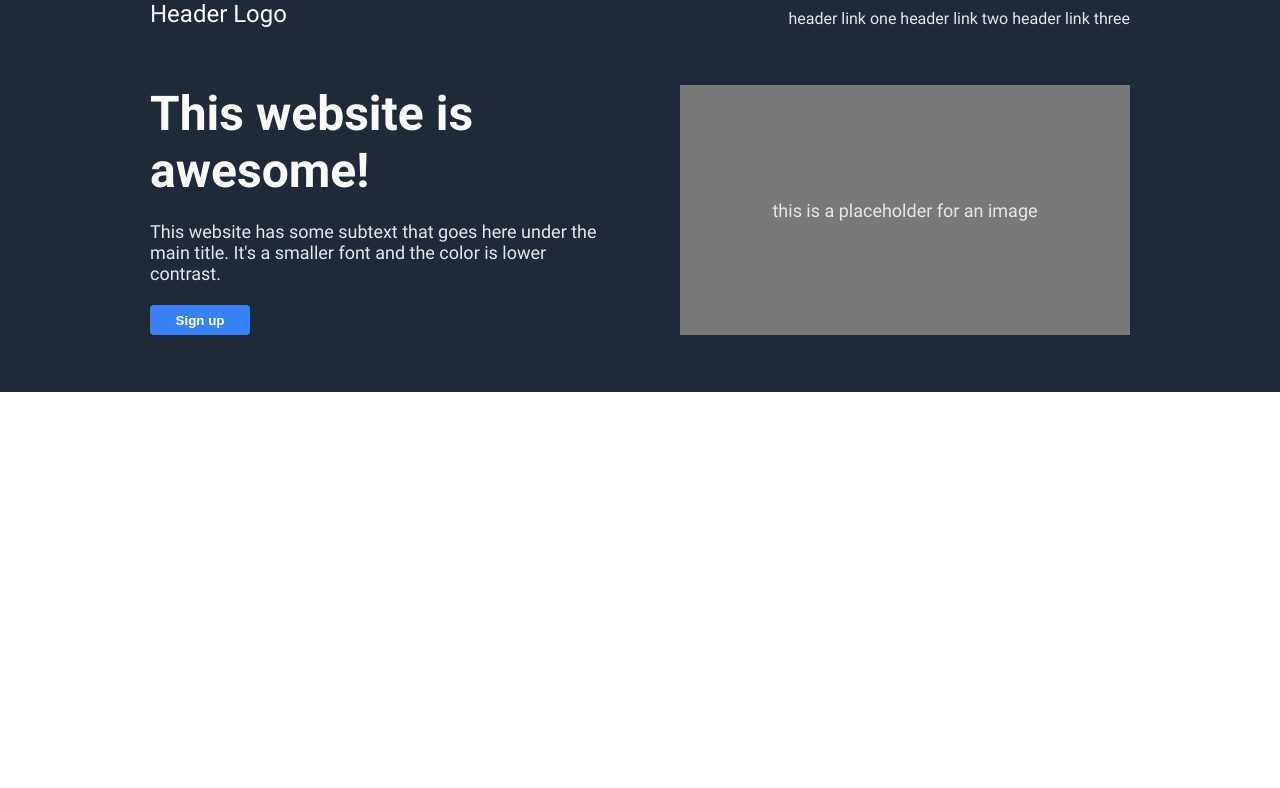
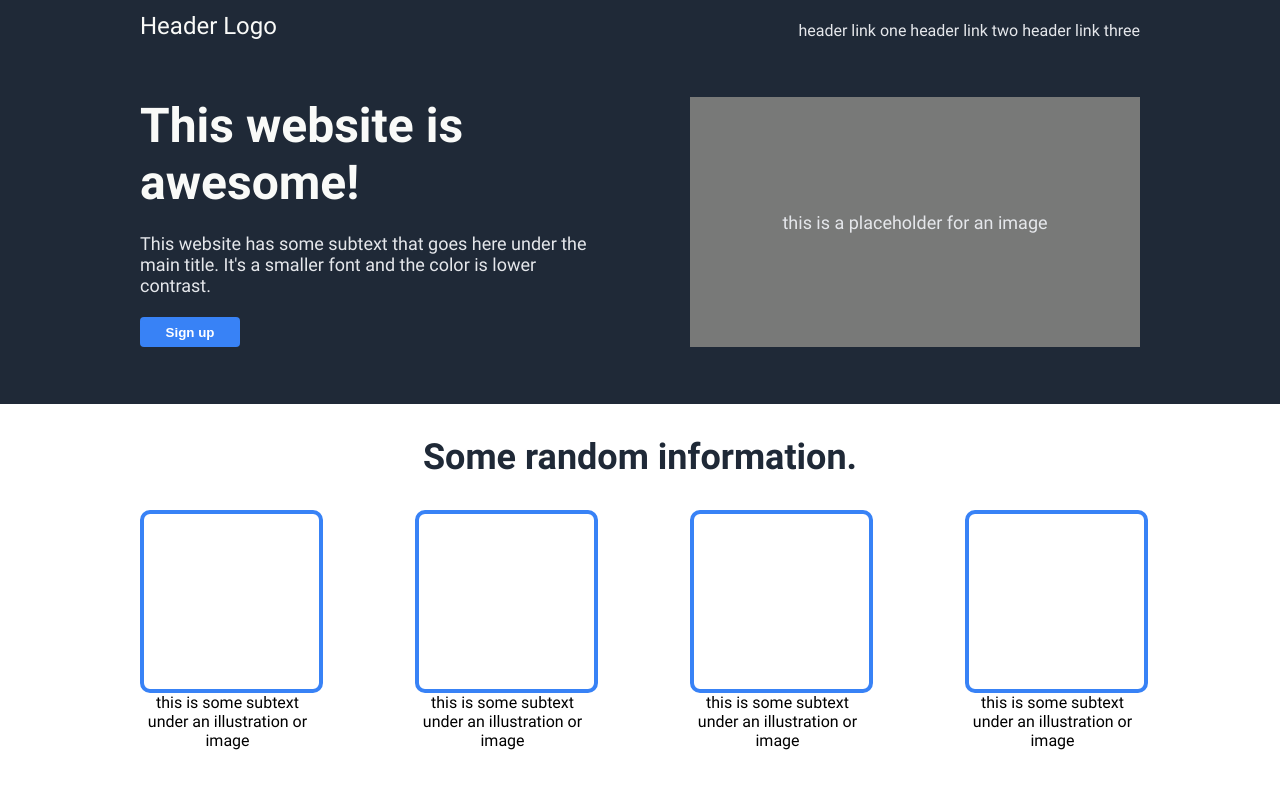
Before and after one commit to catagonus/landing-page, a plain HTML site: page index.html in a window 1280 px wide. Drawn offline with Linux system fonts and the light colour scheme.

Commit message:
add section 2 to website

```diff
--- a/index.html
+++ b/index.html
@@ -8,7 +8,7 @@
     <link rel="stylesheet" href="style.css">
 </head>
 <body>
-    <div class="section">
+    <div class="section1">
         <div class="hero">
             <div class="navbar">
                 <div class="logo">Header Logo</div>
@@ -29,5 +29,31 @@
         </div>
     </div>
 
+    <div class="section2">
+        <div class="information">
+            <div class="info-heading">Some random information.</div>
+            <div class="info-grid">
+                <div class="info-item">
+                    <div class="info-image"></div>
+                    <div class="info-text">this is some subtext under an illustration or image</div>
+                </div>
+                <div class="info-item">
+                    <div class="info-image"></div>
+                    <div class="info-text">this is some subtext under an illustration or image</div>
+                </div>
+                <div class="info-item">
+                    <div class="info-image"></div>
+                    <div class="info-text">this is some subtext under an illustration or image</div>
+                </div>
+                <div class="info-item">
+                    <div class="info-image"></div>
+                    <div class="info-text">this is some subtext under an illustration or image</div>
+                </div>
+            </div>
+        </div>
+    </div>
+
+    <div class="section3"></div>
+
 </body>
 </html>
--- a/style.css
+++ b/style.css
@@ -47,21 +47,27 @@ a {
     text-decoration: none;
 }
 
-.section {
+.section1 {
     background-color: #1f2937;
     color: #f9faf8;
+    display: flex;
+    justify-content: center;
 }
 
 .hero {
-    margin: 0 150px;
+    /* margin: 0 150px; */
+    width: 1000px;
+    flex-shrink: 1;
     display: flex;
     flex-direction: column;
+    /* align-items: center; */
 }
 
 .navbar {
     display: flex;
     justify-content: space-between;
     align-items: flex-end;
+    margin-top: 12px;
 }
 
 .logo {
@@ -76,11 +82,9 @@ a {
     gap: 20px;
     justify-content: space-between;
     height: 300px;
-    justify-content: space-between;
     align-items: center;
     font-size: 18px;
     color: #e5e7eb;
-
 }
 
 .header {
@@ -106,5 +110,48 @@ a {
     align-items: center;
     width: 450px;
     height: 250px;
-    flex: 0 1 auto;
+    flex: 0 0 auto;
 }
+
+.section2 {
+    display: flex;
+    justify-content: center;
+}
+
+.information {
+    margin: 0 150px;
+    display: flex;
+    flex-direction: column;
+    align-items: center;
+}
+
+.info-heading {
+    font-size: 36px;
+    font-weight: bolder;
+    color: #1f2937;
+    margin: 32px 0;
+}
+
+.info-grid {
+    display: flex;
+    width: 1000px;
+    justify-content: space-between;
+    margin-bottom: 32px;
+}
+
+.info-item {
+    width: 175px;
+    display: flex;
+    flex-direction: column;
+}
+
+.info-image {
+    height: 175px;
+    width: 175px;
+    border: 4px solid #3882f6;
+    border-radius: 10px;
+}
+
+.info-text {
+    text-align: center;
+}
```
